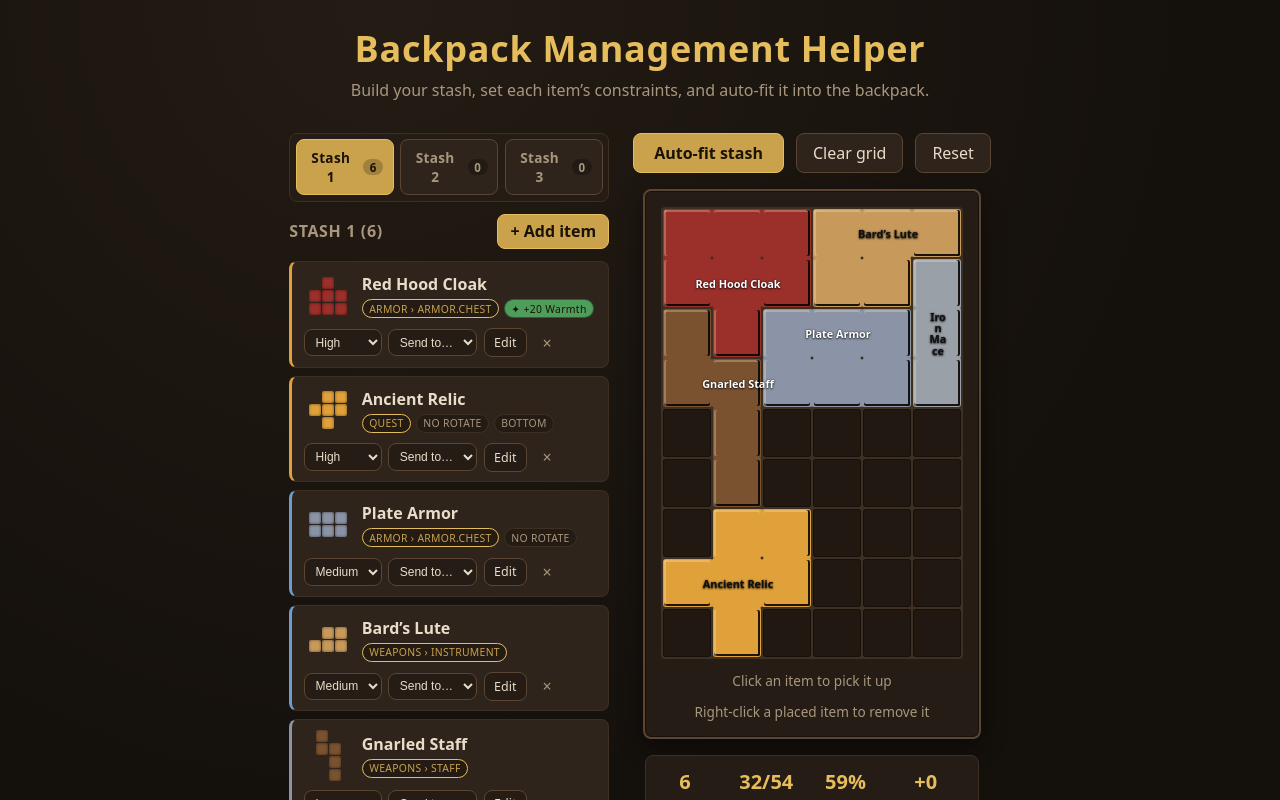
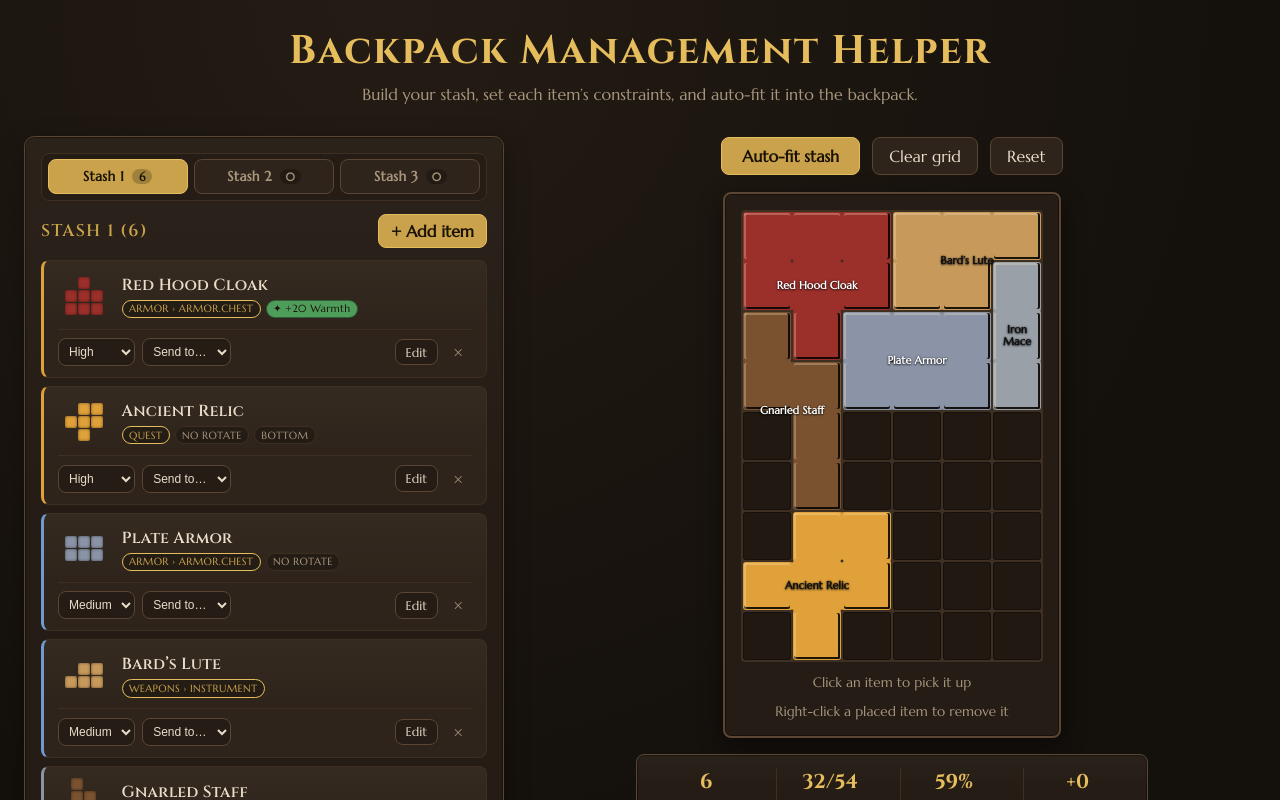
Before and after one commit to acasperw/lootbound-and-backpack-management-helper, a React (Vite) app: page / in a window 1280 px wide. Shown: the top 800 px of the page. Built offline with nearby package versions, Linux system fonts and the light colour scheme.

Commit message:
feat: enhance typography and layout across components for improved readability and aesthetics

```diff
--- a/index.html
+++ b/index.html
@@ -4,6 +4,12 @@
     <meta charset="UTF-8" />
     <meta name="viewport" content="width=device-width, initial-scale=1.0" />
     <meta name="color-scheme" content="dark" />
+    <link rel="preconnect" href="https://fonts.googleapis.com" />
+    <link rel="preconnect" href="https://fonts.gstatic.com" crossorigin />
+    <link
+      href="https://fonts.googleapis.com/css2?family=Cinzel:wght@500;600;700&family=Marcellus&display=swap"
+      rel="stylesheet"
+    />
     <meta
       name="description"
       content="Lootbound and Backpack Management Helper: manage your loot and backpack efficiently with interactive tools."
--- a/src/App.module.css
+++ b/src/App.module.css
@@ -11,9 +11,11 @@
 
 .title {
   margin: 0;
-  font-size: clamp(1.5rem, 3vw, 2.25rem);
+  font-family: var(--font-display);
+  font-size: clamp(1.6rem, 3.2vw, 2.5rem);
+  font-weight: 700;
   color: var(--color-accent-strong);
-  letter-spacing: 0.02em;
+  letter-spacing: 0.04em;
 }
 
 .subtitle {
--- a/src/features/backpack/BackpackGrid.module.css
+++ b/src/features/backpack/BackpackGrid.module.css
@@ -63,15 +63,19 @@
 
 .label {
   position: absolute;
-  left: calc(2px + (var(--label-x) + 0.5) * (var(--cell-size) + 2px));
-  top: calc(2px + (var(--label-y) + 0.5) * (var(--cell-size) + 2px));
-  max-inline-size: calc(var(--label-width) * (var(--cell-size) + 2px) - 4px);
-  transform: translate(-50%, -50%);
-  padding: 0 2px;
+  left: calc(2px + var(--label-x) * (var(--cell-size) + 2px));
+  top: calc(2px + var(--label-y) * (var(--cell-size) + 2px));
+  inline-size: calc(var(--label-width) * (var(--cell-size) + 2px) - 2px);
+  block-size: calc(var(--label-height) * (var(--cell-size) + 2px) - 2px);
+  display: flex;
+  align-items: center;
+  justify-content: center;
+  padding: 2px 3px;
   font-size: 0.68rem;
   font-weight: 600;
   line-height: 1.05;
   text-align: center;
+  overflow: hidden;
   overflow-wrap: anywhere;
   hyphens: auto;
   text-shadow:
--- a/src/features/backpack/BackpackGrid.tsx
+++ b/src/features/backpack/BackpackGrid.tsx
@@ -13,11 +13,12 @@ interface InstanceLabel {
   instanceId: string;
   name: string;
   color: string;
-  /** Cell the label is centered on (nearest filled cell to the centroid). */
-  anchorX: number;
-  anchorY: number;
-  /** Bounding-box width in cells, used to give the text room to wrap. */
+  /** Top-left corner of the item's bounding box, in cells. */
+  minX: number;
+  minY: number;
+  /** Bounding-box size in cells; the label fills and centers within it. */
   width: number;
+  height: number;
 }
 
 /** Pick a readable text color (black/white) for a given hex/CSS color. */
@@ -74,8 +75,8 @@ export function BackpackGrid() {
     return map;
   }, [placed, definitionsById, occupancy]);
 
-  // Compute one label per placed item, anchored to the filled cell nearest the
-  // item's centroid so the name always sits over the item (e.g. L/T shapes).
+  // Compute one label per placed item. The label fills the item's bounding box
+  // and centers its text, so the name always stays within the item's footprint.
   const instanceLabels = useMemo(() => {
     const labels: InstanceLabel[] = [];
     for (const item of placed) {
@@ -85,24 +86,16 @@ export function BackpackGrid() {
       if (cells.length === 0) continue;
       const xs = cells.map((c) => c.x);
       const ys = cells.map((c) => c.y);
-      const centroidX = xs.reduce((a, b) => a + b, 0) / cells.length;
-      const centroidY = ys.reduce((a, b) => a + b, 0) / cells.length;
-      let anchor = cells[0];
-      let best = Infinity;
-      for (const cell of cells) {
-        const dist = (cell.x - centroidX) ** 2 + (cell.y - centroidY) ** 2;
-        if (dist < best) {
-          best = dist;
-          anchor = cell;
-        }
-      }
+      const minX = Math.min(...xs);
+      const minY = Math.min(...ys);
       labels.push({
         instanceId: item.instanceId,
         name: definition.name,
         color: definition.color,
-        anchorX: anchor.x,
-        anchorY: anchor.y,
-        width: Math.max(...xs) - Math.min(...xs) + 1,
+        minX,
+        minY,
+        width: Math.max(...xs) - minX + 1,
+        height: Math.max(...ys) - minY + 1,
       });
     }
     return labels;
@@ -224,9 +217,10 @@ export function BackpackGrid() {
               className={styles.label}
               style={
                 {
-                  '--label-x': item.anchorX,
-                  '--label-y': item.anchorY,
+                  '--label-x': item.minX,
+                  '--label-y': item.minY,
                   '--label-width': item.width,
+                  '--label-height': item.height,
                   color: readableTextColor(item.color),
                 } as CSSProperties
               }
--- a/src/features/backpack/BackpackHelper.module.css
+++ b/src/features/backpack/BackpackHelper.module.css
@@ -1,18 +1,33 @@
 .layout {
-  display: flex;
-  flex-wrap: wrap;
+  display: grid;
+  grid-template-columns: minmax(24rem, 30rem) minmax(0, 1fr);
   gap: 1.5rem;
-  align-items: flex-start;
-  justify-content: center;
+  align-items: start;
+  inline-size: min(100%, 84rem);
+  margin-inline: auto;
   padding: 1.5rem;
+}
+
+@media (max-width: 62rem) {
+  .layout {
+    grid-template-columns: 1fr;
+    justify-items: center;
+  }
 }
 
 .sidebar {
   display: flex;
   flex-direction: column;
-  gap: 0.75rem;
-  inline-size: 20rem;
+  gap: 0.85rem;
+  inline-size: 100%;
   max-inline-size: 100%;
+  padding: 1rem;
+  background:
+    linear-gradient(180deg, rgba(255, 236, 200, 0.03), transparent 40%),
+    var(--color-surface);
+  border: 1px solid var(--color-border-strong);
+  border-radius: calc(var(--radius) + 0.15rem);
+  box-shadow: inset 0 0 0 1px rgba(0, 0, 0, 0.35), 0 8px 24px rgba(0, 0, 0, 0.35);
 }
 
 .stage {
@@ -20,6 +35,7 @@
   flex-direction: column;
   gap: 1rem;
   align-items: center;
+  inline-size: 100%;
 }
 
 .toolbar {
@@ -28,6 +44,7 @@
   gap: 0.75rem;
   align-items: center;
   justify-content: center;
+  inline-size: 100%;
   min-block-size: 2.5rem;
 }
 
@@ -100,22 +117,33 @@
 
 .stats {
   display: flex;
-  gap: 1.5rem;
-  padding: 0.75rem 1rem;
-  background: var(--color-surface);
-  border: 1px solid var(--color-border);
+  gap: 1rem;
+  inline-size: 100%;
+  max-inline-size: 32rem;
+  padding: 0.85rem 1rem;
+  background:
+    linear-gradient(180deg, rgba(255, 236, 200, 0.03), transparent 45%),
+    var(--color-surface);
+  border: 1px solid var(--color-border-strong);
   border-radius: var(--radius);
+  box-shadow: inset 0 0 0 1px rgba(0, 0, 0, 0.35);
   font-variant-numeric: tabular-nums;
 }
 
 .stat {
   display: flex;
+  flex: 1 1 0;
   flex-direction: column;
   align-items: center;
   gap: 0.15rem;
 }
 
+.stat + .stat {
+  border-inline-start: 1px solid var(--color-border);
+}
+
 .statValue {
+  font-family: var(--font-display);
   font-size: 1.25rem;
   font-weight: 700;
   color: var(--color-accent-strong);
--- a/src/features/backpack/StashPanel.module.css
+++ b/src/features/backpack/StashPanel.module.css
@@ -2,7 +2,7 @@
   display: flex;
   flex-direction: column;
   gap: 0.75rem;
-  inline-size: 20rem;
+  inline-size: 100%;
   max-inline-size: 100%;
 }
 
@@ -15,10 +15,12 @@
 
 .heading {
   margin: 0;
-  font-size: 1rem;
-  letter-spacing: 0.04em;
+  font-family: var(--font-display);
+  font-size: 1.05rem;
+  font-weight: 600;
+  letter-spacing: 0.08em;
   text-transform: uppercase;
-  color: var(--color-text-muted);
+  color: var(--color-accent);
 }
 
 .addButton {
@@ -43,12 +45,21 @@
   display: flex;
   flex-direction: column;
   gap: 0.55rem;
-  padding: 0.6rem 0.75rem;
-  background: var(--color-surface-raised);
+  padding: 0.7rem 0.85rem;
+  background:
+    linear-gradient(180deg, rgba(255, 236, 200, 0.03), transparent 55%),
+    var(--color-surface-raised);
   border: 1px solid var(--color-border);
   border-inline-start: 3px solid var(--priority-color, var(--color-border-strong));
   border-radius: var(--radius);
-  transition: background-color 120ms ease, border-color 120ms ease;
+  transition: background-color 120ms ease, border-color 120ms ease, transform 80ms ease,
+    box-shadow 120ms ease;
+}
+
+.item:hover {
+  border-color: var(--color-border-strong);
+  transform: translateY(-1px);
+  box-shadow: 0 4px 12px rgba(0, 0, 0, 0.3);
 }
 
 .itemActive {
@@ -63,9 +74,9 @@
 
 .select {
   display: grid;
-  grid-template-columns: 3rem 1fr;
+  grid-template-columns: 3.25rem 1fr;
   align-items: center;
-  gap: 0.6rem;
+  gap: 0.75rem;
   inline-size: 100%;
   padding: 0;
   text-align: start;
@@ -79,6 +90,12 @@
   flex-wrap: wrap;
   align-items: center;
   gap: 0.4rem;
+  padding-block-start: 0.55rem;
+  border-block-start: 1px solid var(--color-border);
+}
+
+.actions .action:nth-last-child(2) {
+  margin-inline-start: auto;
 }
 
 .action {
@@ -118,7 +135,9 @@
 }
 
 .name {
+  font-family: var(--font-display);
   font-weight: 600;
+  letter-spacing: 0.01em;
   color: var(--color-text);
 }
 
--- a/src/index.css
+++ b/src/index.css
@@ -28,8 +28,12 @@
   --cell-size: 3rem;
   --radius: 0.5rem;
 
+  /* Typography */
+  --font-display: 'Cinzel', 'Trajan Pro', 'Times New Roman', serif;
+  --font-body: 'Marcellus', 'Segoe UI', system-ui, -apple-system, Roboto, sans-serif;
+
   color-scheme: dark;
-  font-family: system-ui, -apple-system, 'Segoe UI', Roboto, sans-serif;
+  font-family: var(--font-body);
 }
 
 *,
```
